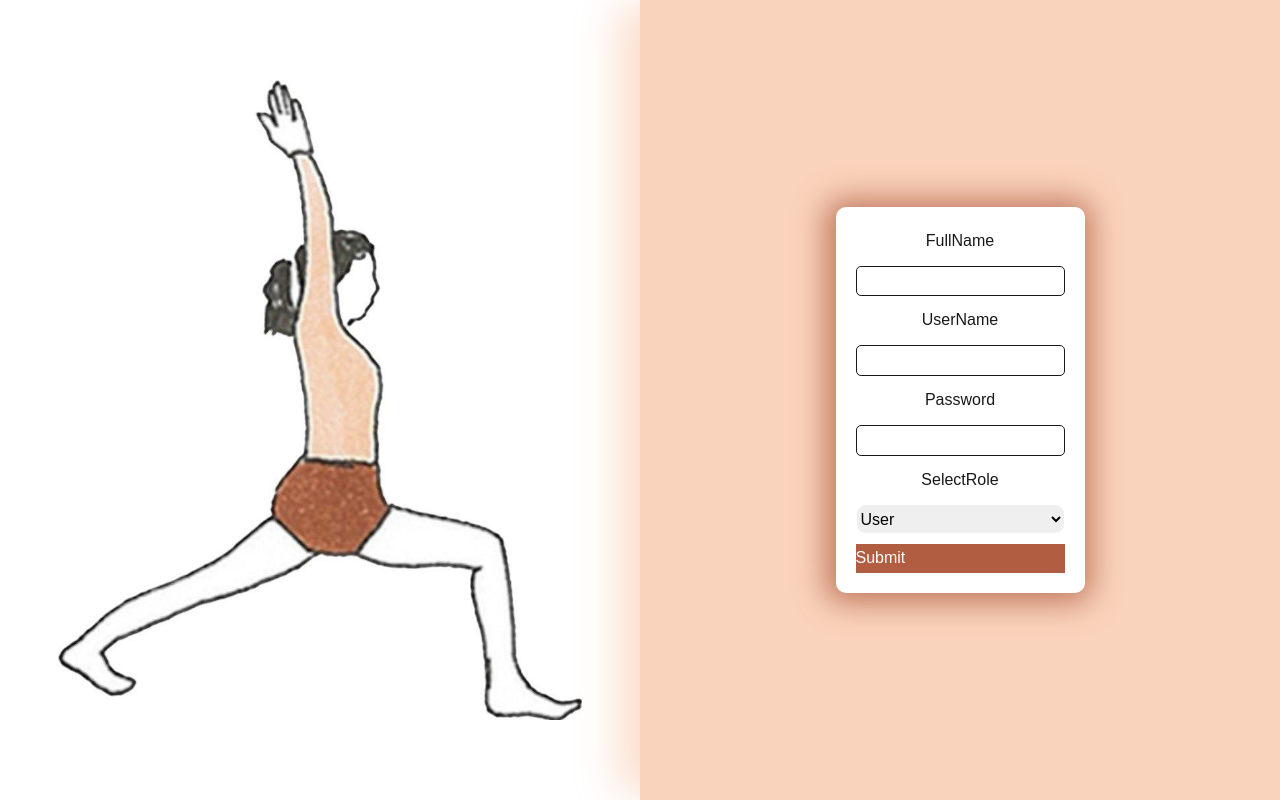
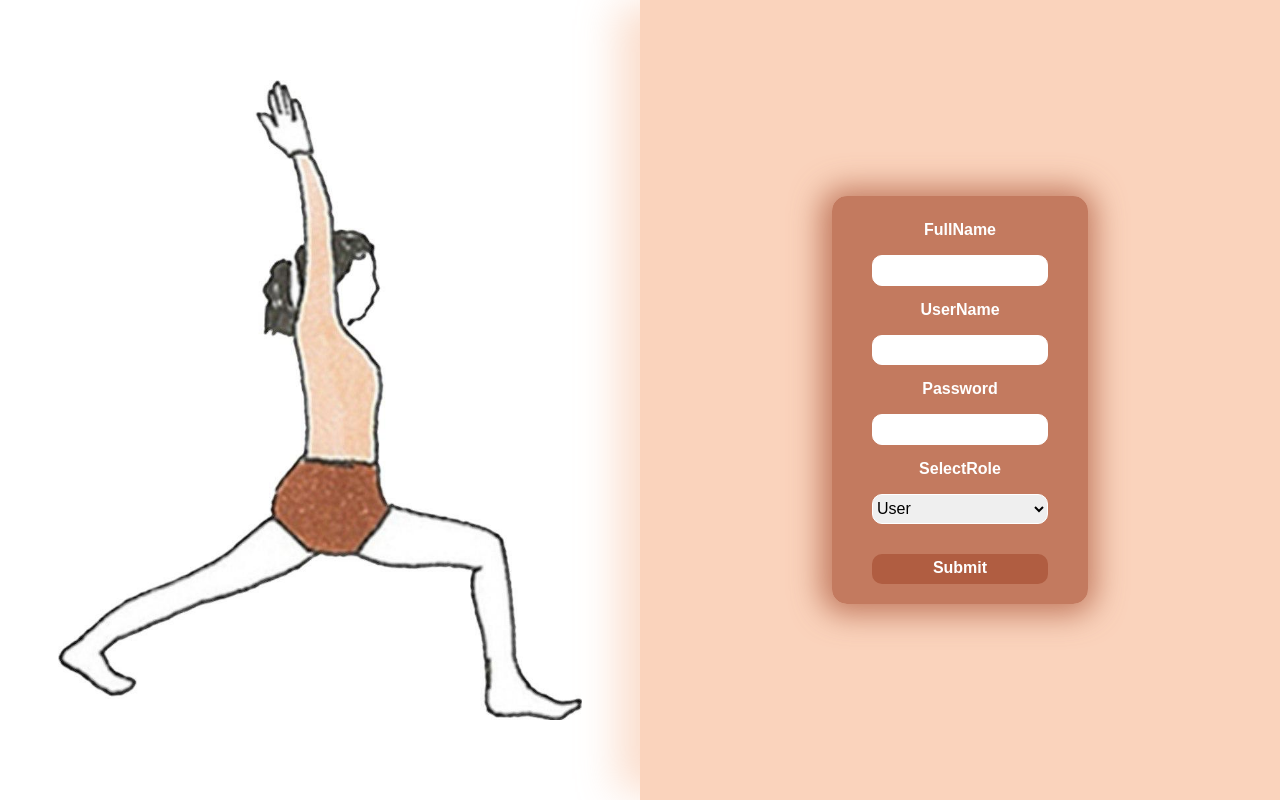
Before and after one commit to iigastudio/Virabhadrasana-Frontend, a React (Vite) app: page / in a window 1280 px wide. Built offline with nearby package versions, Linux system fonts and the light colour scheme.

Commit message:
StyleChanges

```diff
--- a/src/index.css
+++ b/src/index.css
@@ -111,7 +111,7 @@
 }
 
 select {
-   height: 30px;
+ height:30px;
  border-radius: 10px;
  border-color: white;
 }
@@ -199,8 +199,7 @@
 }
 .button-primary,
 .button-secondary {
-    height: 35px;
-    width: 40px;
+  height: 43px;
   padding-inline: 20px;
   display: flex;
   justify-content: center;
@@ -214,7 +213,7 @@
 }
 
 .button-primary {
-    background-color: white;
+  background-color: var(--clr-primary);
 }
 .button-primary:hover {
   cursor: pointer;
--- a/src/screens/auth/styles.css
+++ b/src/screens/auth/styles.css
@@ -1,43 +1,56 @@
 .halfSide {
     height: 100vh;
-  flex:1;
+    flex: 1;
     display: flex;
     justify-content: center;
+    background-color: white;
     align-items: center;
-  border: 0px solid black;
   }
-.authContainer{
+  .authContainer {
     display: flex;
     flex-direction: row;
-    background-color: white;
+    background-color: #b05d41bf;
 
   }
-.rightSide{
-    box-shadow: -29px -1px 38px -7px rgba(250,211,188,0.75);
-    -webkit-box-shadow: -29px -1px 38px -7px rgba(250,211,188,0.75);
-    -moz-box-shadow: -29px -1px 38px -7px rgba(250,211,188,0.75);
+  .rightSide {
+    box-shadow: -29px -1px 38px -7px rgba(250, 211, 188, 0.75);
+    -webkit-box-shadow: -29px -1px 38px -7px rgba(250, 211, 188, 0.75);
+    -moz-box-shadow: -29px -1px 38px -7px rgba(250, 211, 188, 0.75);
     background-color: #fad3bc;
   }
-.authBox{
+  .authBox {
     min-height: 300px;
-    background-color:#fff;
+    background-color: #b05d41bf;
     padding: 20px;
-    border-radius: 10px;
+    border-radius: 15px;
     display: flex;
+    width: 40%;
+    padding-inline: 40px;
     flex-direction: column;
-    box-shadow: -2px 1px 30px 9px rgba(176,93,65,0.75);
-    -webkit-box-shadow: -2px 1px 30px 9px rgba(176,93,65,0.75);
-    -moz-box-shadow: -2px 1px 30px 9px rgba(176,93,65,0.75);
+    box-shadow: -2px 1px 30px 9px #b05d41bf;
+    -webkit-box-shadow: -2px 1px 30px 9px #b05d41bf;
+    -moz-box-shadow: -2px 1px 30px 9px #b05d41bf;
     gap: 10px;
-
   }
 
-.inputStyle{
-    border: 1px solid rgb(26, 25, 25);
-   border-radius: 5px;
-
+  .inputStyle {
+    border: 1px solid white;
+    border-radius: 10px;
   }
-.inputLabel{
+  .inputLabel {
     text-align: center;
-    color:rgb(26, 25, 25)
+    color: white;
+    font-weight: bold;
   }
+  .submit-btn:hover{
+      cursor: pointer;
+  }
+  .submit-btn {
+    height: 30px;
+    width: 100%;
+    align-self: center;
+    text-align: center;
+    border-radius: 10px;
+    margin-top: 20px;
+    font-weight: bold;
+  }
```
Lines whose indentation alone changed are shown as unchanged.
